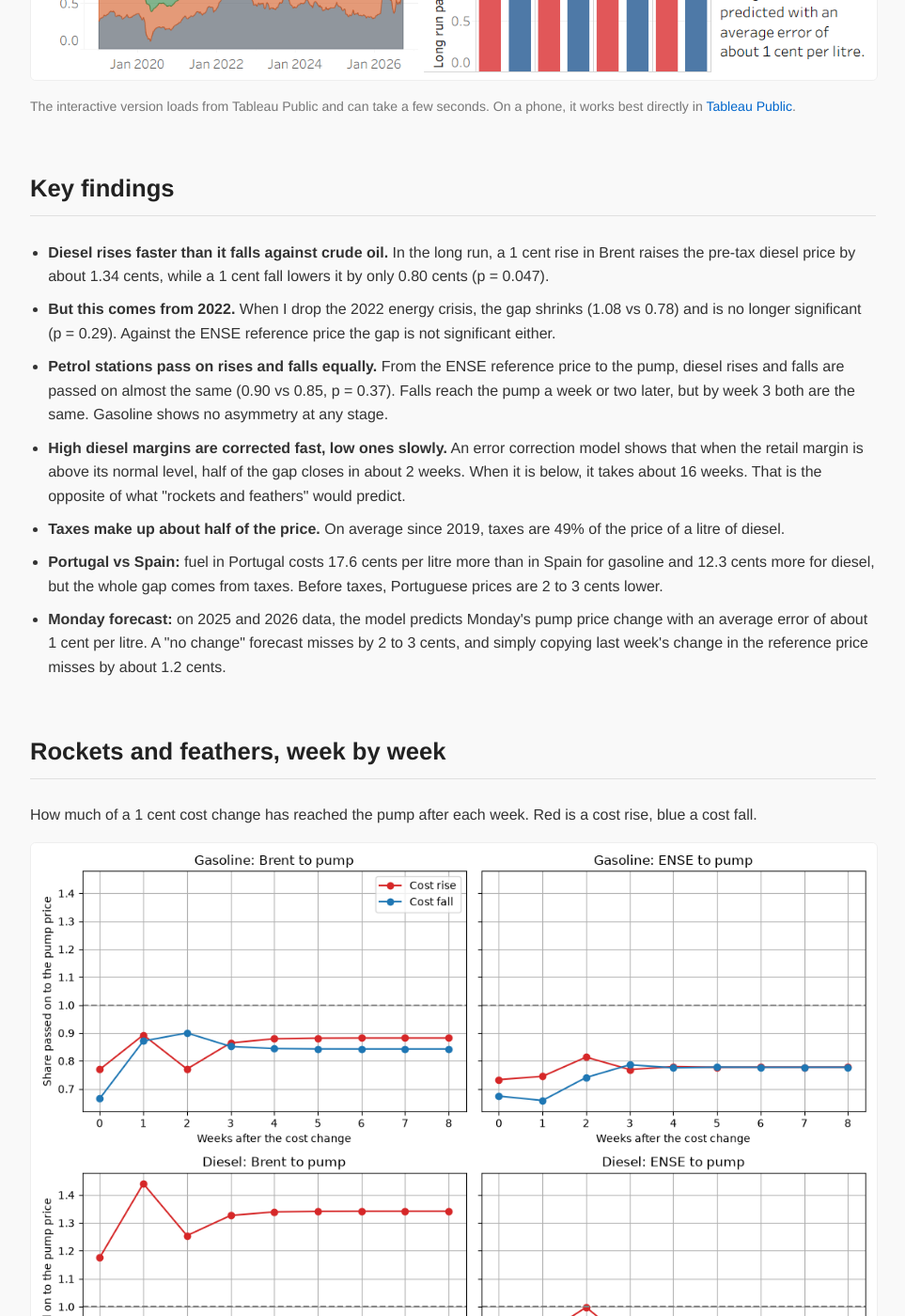
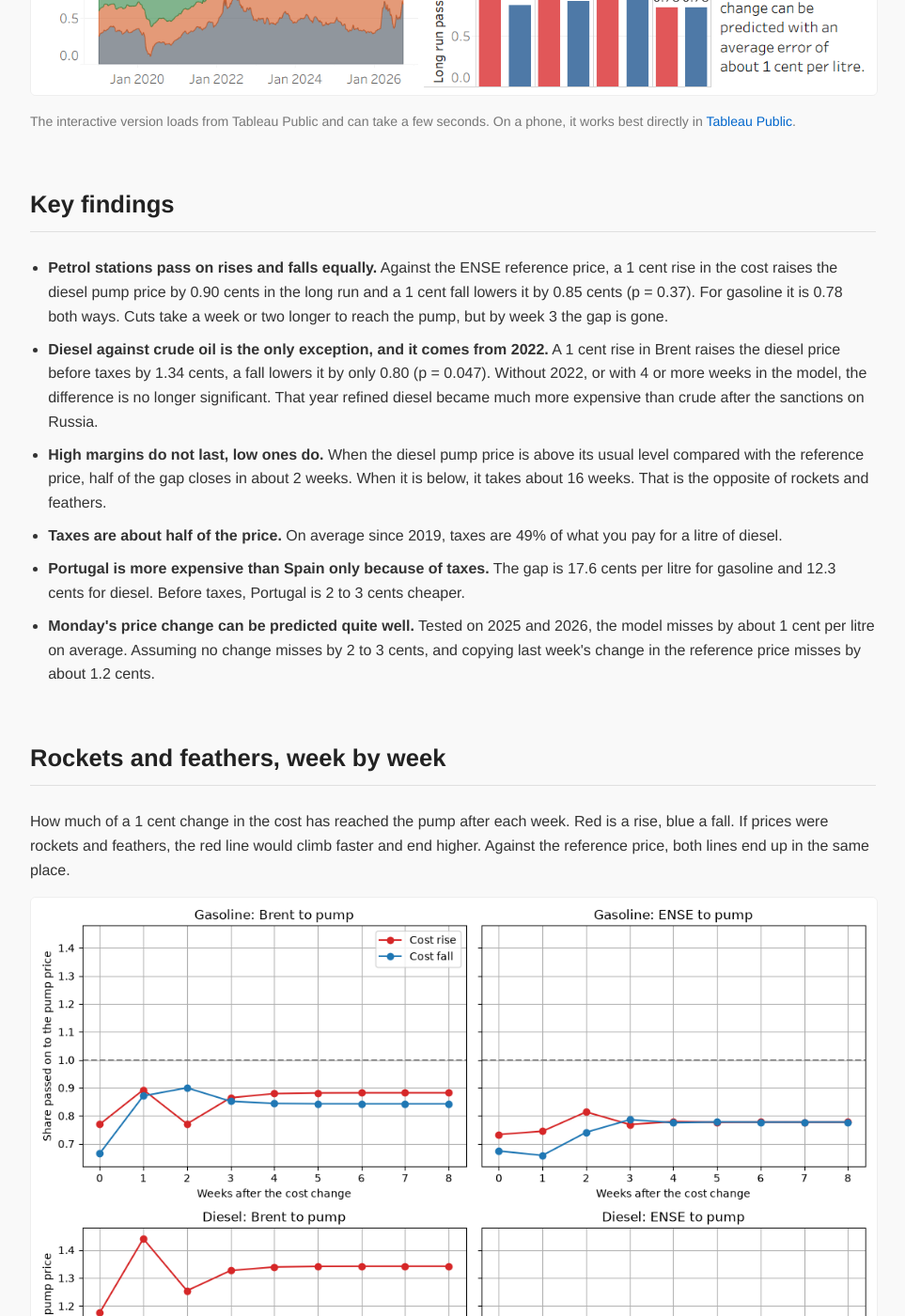
Before and after one commit to josepaulonunes/josepaulonunes.github.io, a Jekyll site: the page built from fuel-prices/index.md, in a window 1280 px wide and 1400 px high, scrolled down 1263 px. Shown: the whole window at 94% size, without its empty margins (158-1121 px from the left). Built offline with Jekyll 4.4.1, drawn with Linux system fonts in a browser that asks for light colours; some of the changed text lies outside the part shown.

Commit message:
Rewrite fuel prices page

```diff
--- a/fuel-prices/index.md
+++ b/fuel-prices/index.md
@@ -1,14 +1,18 @@
 ---
 layout: default
-title: Rockets and Feathers | José Nunes
+title: Rockets and Feathers? | José Nunes
 ---
 
 <p class="back-link"><a href="/#projects">&larr; Back to projects</a></p>
 
-<h1 class="page-title">Rockets and Feathers: Oil Price Pass-Through to Fuel Prices in Portugal</h1>
+<h1 class="page-title">Rockets and Feathers? How Oil Prices Reach the Pump in Portugal</h1>
 
 <p class="page-lead">
-When oil prices rise, do pump prices follow faster than when they fall? This "rockets and feathers" pattern is a long standing question in energy and competition policy. Using weekly data since 2019, this project tests it for gasoline and diesel in Portugal, separates the role of refining and wholesale markets from that of petrol stations, compares prices before and after taxes with Spain, and forecasts next Monday's pump price change. The short answer: petrol stations pass on rises and falls equally. The only clear asymmetry is diesel against crude oil, and it comes from the 2022 energy crisis.
+When oil gets more expensive, pump prices seem to go up straight away. When oil gets cheaper, they seem to take forever to come down. Economists call this "rockets and feathers". I tested whether it happens in Portugal with weekly data for gasoline and diesel since 2019, looking at each step from crude oil to the pump. I also compared Portugal with Spain and tried to predict next Monday's price change.
+</p>
+
+<p class="page-lead">
+Short answer: petrol stations pass on rises and falls in the same way. The only clear gap is diesel against crude oil, and it comes from the 2022 energy crisis.
 </p>
 
 <div class="project-links page-links">
@@ -49,17 +53,16 @@ window.addEventListener("resize", fitViz);
 <h2>Key findings</h2>
 
 <ul class="findings">
-  <li><strong>Diesel rises faster than it falls against crude oil.</strong> In the long run, a 1 cent rise in Brent raises the pre-tax diesel price by about 1.34 cents, while a 1 cent fall lowers it by only 0.80 cents (p = 0.047).</li>
-  <li><strong>But this comes from 2022.</strong> When I drop the 2022 energy crisis, the gap shrinks (1.08 vs 0.78) and is no longer significant (p = 0.29). Against the ENSE reference price the gap is not significant either.</li>
-  <li><strong>Petrol stations pass on rises and falls equally.</strong> From the ENSE reference price to the pump, diesel rises and falls are passed on almost the same (0.90 vs 0.85, p = 0.37). Falls reach the pump a week or two later, but by week 3 both are the same. Gasoline shows no asymmetry at any stage.</li>
-  <li><strong>High diesel margins are corrected fast, low ones slowly.</strong> An error correction model shows that when the retail margin is above its normal level, half of the gap closes in about 2 weeks. When it is below, it takes about 16 weeks. That is the opposite of what "rockets and feathers" would predict.</li>
-  <li><strong>Taxes make up about half of the price.</strong> On average since 2019, taxes are 49% of the price of a litre of diesel.</li>
-  <li><strong>Portugal vs Spain:</strong> fuel in Portugal costs 17.6 cents per litre more than in Spain for gasoline and 12.3 cents more for diesel, but the whole gap comes from taxes. Before taxes, Portuguese prices are 2 to 3 cents lower.</li>
-  <li><strong>Monday forecast:</strong> on 2025 and 2026 data, the model predicts Monday's pump price change with an average error of about 1 cent per litre. A "no change" forecast misses by 2 to 3 cents, and simply copying last week's change in the reference price misses by about 1.2 cents.</li>
+  <li><strong>Petrol stations pass on rises and falls equally.</strong> Against the ENSE reference price, a 1 cent rise in the cost raises the diesel pump price by 0.90 cents in the long run and a 1 cent fall lowers it by 0.85 cents (p = 0.37). For gasoline it is 0.78 both ways. Cuts take a week or two longer to reach the pump, but by week 3 the gap is gone.</li>
+  <li><strong>Diesel against crude oil is the only exception, and it comes from 2022.</strong> A 1 cent rise in Brent raises the diesel price before taxes by 1.34 cents, a fall lowers it by only 0.80 (p = 0.047). Without 2022, or with 4 or more weeks in the model, the difference is no longer significant. That year refined diesel became much more expensive than crude after the sanctions on Russia.</li>
+  <li><strong>High margins do not last, low ones do.</strong> When the diesel pump price is above its usual level compared with the reference price, half of the gap closes in about 2 weeks. When it is below, it takes about 16 weeks. That is the opposite of rockets and feathers.</li>
+  <li><strong>Taxes are about half of the price.</strong> On average since 2019, taxes are 49% of what you pay for a litre of diesel.</li>
+  <li><strong>Portugal is more expensive than Spain only because of taxes.</strong> The gap is 17.6 cents per litre for gasoline and 12.3 cents for diesel. Before taxes, Portugal is 2 to 3 cents cheaper.</li>
+  <li><strong>Monday's price change can be predicted quite well.</strong> Tested on 2025 and 2026, the model misses by about 1 cent per litre on average. Assuming no change misses by 2 to 3 cents, and copying last week's change in the reference price misses by about 1.2 cents.</li>
 </ul>
 
 <h2>Rockets and feathers, week by week</h2>
-<p>How much of a 1 cent cost change has reached the pump after each week. Red is a cost rise, blue a cost fall.</p>
+<p>How much of a 1 cent change in the cost has reached the pump after each week. Red is a rise, blue a fall. If prices were rockets and feathers, the red line would climb faster and end higher. Against the reference price, both lines end up in the same place.</p>
 <img class="figure" loading="lazy" src="/fuel-prices/cumulative_response.png" alt="Cumulative response of pump prices to cost rises and falls, week by week">
 
 <h2>What makes up the price of a litre of diesel</h2>
@@ -72,6 +75,6 @@ window.addEventListener("resize", fitViz);
 <img class="figure" loading="lazy" src="/fuel-prices/monday_forecast_diesel.png" alt="Monday forecast for diesel">
 
 <h2>Data and method</h2>
-<p>Weekly data from January 2019 to September 2026. Brent crude and the EUR/USD exchange rate from FRED, Portuguese pump prices with and without taxes from the European Commission Weekly Oil Bulletin, and gasoline and diesel reference prices from ENSE. Pass-through is estimated with an asymmetric distributed lag model by OLS with Newey-West standard errors. I check the results without 2022 and with an asymmetric error correction model (Engle and Granger), and test the Monday forecast out of sample on 2025 and 2026. The full specification, regression tables and code are on <a href="https://github.com/josepaulonunes/fuel-prices-portugal" target="_blank" rel="noopener">GitHub</a>.</p>
+<p>Weekly data from January 2019 to September 2026. Brent crude and the EUR/USD exchange rate from FRED, Portuguese pump prices with and without taxes from the European Commission Weekly Oil Bulletin, and gasoline and diesel reference prices from ENSE. Pass-through is estimated with an asymmetric distributed lag model by OLS with Newey-West standard errors. I check the results without 2022, with 1 to 6 weeks of lags and with an asymmetric error correction model (Engle and Granger), and test the Monday forecast out of sample on 2025 and 2026. The full specification, regression tables and code are on <a href="https://github.com/josepaulonunes/fuel-prices-portugal" target="_blank" rel="noopener">GitHub</a>.</p>
 
 <p class="disclaimer">Personal project built with public data only. The views expressed are my own and do not represent ERSE.</p>
```
